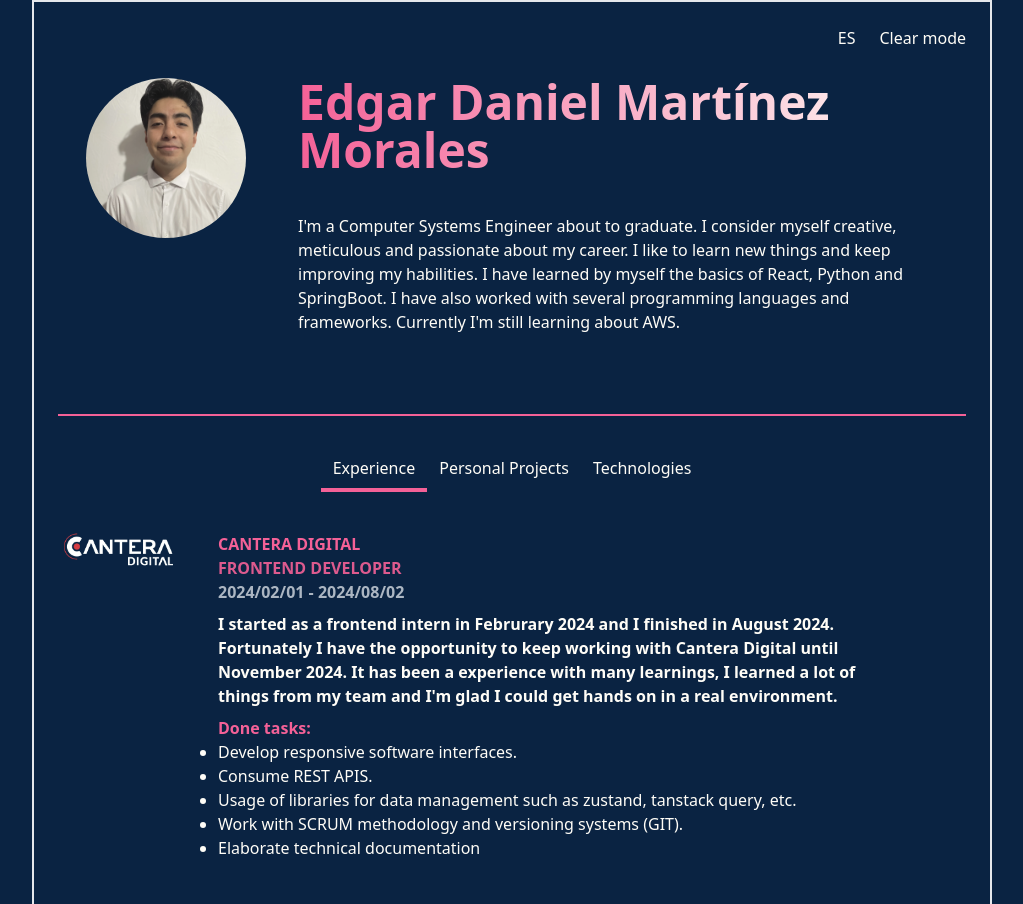
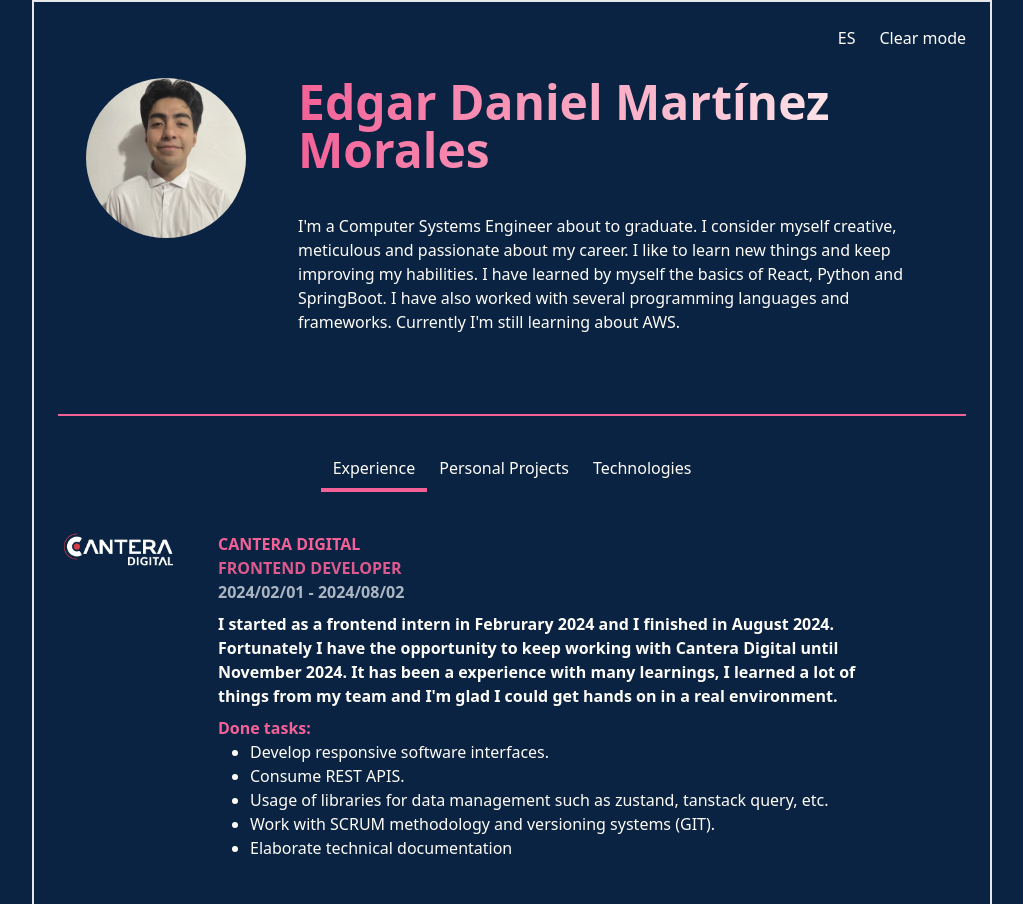
Before and after one commit to DanielMMITM/portfolio, a React (Vite) app: page / in a window 1280 px wide. Shown: the top 904 px of the page, without its empty margins (128-1151 px from the left). Built offline with nearby package versions, Linux system fonts and the light colour scheme; the HTML template or start-up script is replaced by a standard one.

Commit message:
Update - update list style

```diff
--- a/src/components/Tabs/Experience.tsx
+++ b/src/components/Tabs/Experience.tsx
@@ -56,7 +56,7 @@ export const Experience = () => {
             <h3 className="font-bold dark:text-secondary text-secondaryLight">
               {english ? TASKS : TAREAS}
             </h3>
-            <ul className="list-disc">
+            <ul className="list-disc pl-8">
               {data.tasks.map((task) => (
                 <li key={task.id} className="list-item">
                   {english ? task.taskDescEN : task.taskDescES}
--- a/src/output.css
+++ b/src/output.css
@@ -830,6 +830,18 @@ video {
   padding: 1.5rem;
 }
 
+.pl-10 {
+  padding-left: 2.5rem;
+}
+
+.pl-5 {
+  padding-left: 1.25rem;
+}
+
+.pl-8 {
+  padding-left: 2rem;
+}
+
 .text-center {
   text-align: center;
 }
```
